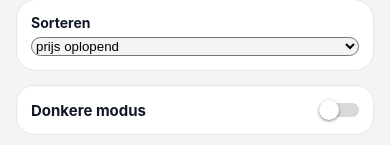
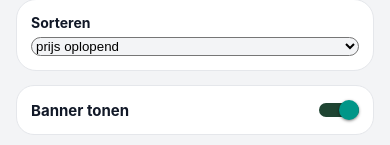
Before and after one commit to mikaluuv/mobile-app-2, a React Native app: screen /Home in a window 390 px wide. Shown: the part 663-808 px from the top of the page. Built offline with nearby package versions, Linux system fonts and the light colour scheme; no server answers.

Commit message:
[react-native]-[switch-banner-tonen]

```diff
--- a/screens/HomeScreen.js
+++ b/screens/HomeScreen.js
@@ -46,7 +46,7 @@ const formatPrice = (priceData) => {
 };
 
 const HomeScreen = ({ route }) => {
-  const [isEnabled, setIsEnabled] = useState(false);
+  const [showBanner, setShowBanner] = useState(true);
   const [searchText, setSearchText] = useState("");
   const [selectedCategory, setSelectedCategory] = useState("");
   const [sortOption, setSortOption] = useState("price-asc");
@@ -203,10 +203,12 @@ const HomeScreen = ({ route }) => {
         </Text>
       </View>
 
-      <Image
-        source={require("../assets/sne.webp")}
-        style={styles.bannerImage}
-      />
+      {showBanner ? (
+        <Image
+          source={require("../assets/sne.webp")}
+          style={styles.bannerImage}
+        />
+      ) : null}
 
       <View style={styles.searchCard}>
         <Text style={styles.cardTitle}>Zoeken</Text>
@@ -250,10 +252,10 @@ const HomeScreen = ({ route }) => {
 
       <View style={styles.toolsRow}>
         <View style={styles.switchCard}>
-          <Text style={styles.controlTitle}>Donkere modus</Text>
+          <Text style={styles.controlTitle}>Banner tonen</Text>
           <Switch
-            value={isEnabled}
-            onValueChange={() => setIsEnabled(!isEnabled)}
+            value={showBanner}
+            onValueChange={() => setShowBanner(!showBanner)}
             trackColor={{ false: "#d9d9d9", true: "#1f4432" }}
             thumbColor="#ffffff"
           />
```
